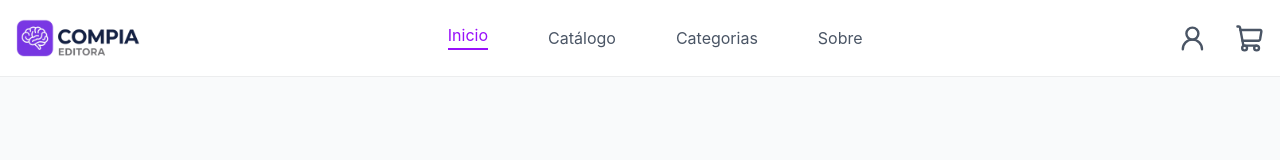
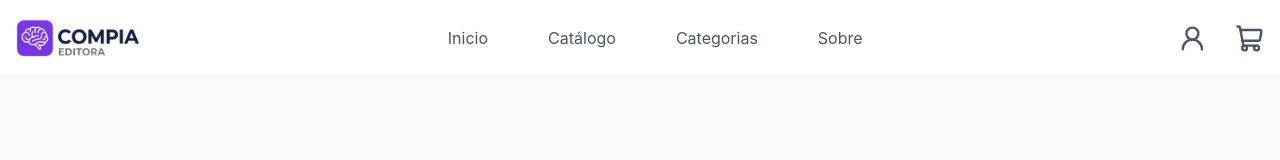
Before and after one commit to EvertonRomualdo/BookStore-COMPIA, a React (Vite) app in the folder frontend/Compia/: page /login in a window 1280 px wide. Shown: the top 160 px of the page. Built offline with nearby package versions, Linux system fonts and the light colour scheme.

Commit message:
refactor: navbar now use router and not simple link

```diff
--- a/frontend/Compia/src/App.tsx
+++ b/frontend/Compia/src/App.tsx
@@ -13,8 +13,7 @@ function App() {
   return (
     <BrowserRouter>
       <Routes>
-        <Route path='/' element={<AboutPage/>}/>
-        <Route path='/home' element={<HomePage/>}/>
+        <Route path='/' element={<HomePage/>}/>
         <Route path='/login' element={<LoginForm/>}/>
         <Route path='/register' element={<CadasterPage/>}/>
         <Route path='/aboult' element={<AboutPage/>}/>
--- a/frontend/Compia/src/components/Header/Header.tsx
+++ b/frontend/Compia/src/components/Header/Header.tsx
@@ -1,31 +1,29 @@
 import {ShoppingCart, UserRound } from "lucide-react"
 import Logo from "../Logo/Logo"
+import { Link } from "react-router-dom";
 import NavBar from "../NavBar/NavBar"
 
 function Header(){
 
     const itensNavegation = [
-        {id:"start", label:"Inicio", href:"#"},
-        { id: "catalog", label: "Catálogo", href: "#catalogo" },
-        { id: "category", label: "Categorias", href: "#categorias" },
-        { id: "about", label: "Sobre", href: "#sobre" }
+        {id:"start", label:"Inicio", href:"/"},
+        { id: "catalog", label: "Catálogo", href: "/catalog" },
+        { id: "category", label: "Categorias", href: "/categories" },
+        { id: "about", label: "Sobre", href: "/aboult" }
     ]
 
     const itensSocial = [
-        {id:"Account", icon: <UserRound size = '1.8rem'/>},
-        {id: "setting", icon: <ShoppingCart size = '1.8rem'/>}
-
+        {id:"Account", href:"/login", icon: <UserRound size = '1.8rem'/>},
+        {id: "setting", href:"/cart", icon: <ShoppingCart size = '1.8rem'/>}
     ]
 
     return (
-
         <div className="flex w-full justify-between items-center bg-white shadow-2xs sticky top-0">
-            <Logo/>
+            <Link to={'/'}> <Logo/></Link>
             <NavBar className='flex gap-15 text-1xl items-center justify-between h-100%' items={itensNavegation}/>
             <NavBar className='flex gap-7 items-center justify-between h-100% p-4' activeClassName="text-gray-600 hover:text-purple-600 cursor-pointer" items={itensSocial}/>
         </div>
     )
 }
 
-
 export default Header
--- a/frontend/Compia/src/components/NavBar/NavBar.tsx
+++ b/frontend/Compia/src/components/NavBar/NavBar.tsx
@@ -1,11 +1,9 @@
-import { useState } from "react";
+import { Link, useLocation } from "react-router-dom";
 import type { NavItem } from "./NavIten";
 
 type NavBarProps = {
     items: NavItem[];
-
     className?: string;
-
     activeClassName?: string;
     inactiveClassName?: string;
 };
@@ -17,28 +15,25 @@ function NavBar({
                     inactiveClassName = "text-gray-600 hover:text-purple-600 cursor-pointer",
                 }: NavBarProps) {
 
-    const [activeItem, setActiveItem] = useState(items[0]?.id);
+    const location = useLocation();
 
     return (
         <nav className={className}>
-            {items.map(item => (
-                <a
+            {items.map(item => {
+                const isActive = location.pathname === item.href;
+
+                return (
+                    <Link
                         key={item.id}
-                    href={item.href}
-                    onClick={() => {
-                        setActiveItem(item.id);
-                        item.onClick?.();
-                    }}
-                    className={
-                        activeItem === item.id
-                            ? activeClassName
-                            : inactiveClassName
-                    }
+                        to={item.href || "#"}
+                        onClick={item.onClick}
+                        className={isActive ? activeClassName : inactiveClassName}
                     >
                         {item.icon}
                         {item.label}
-                </a>
-            ))}
+                    </Link>
+                );
+            })}
         </nav>
     );
 }
```
Lines whose indentation alone changed are shown as unchanged.
